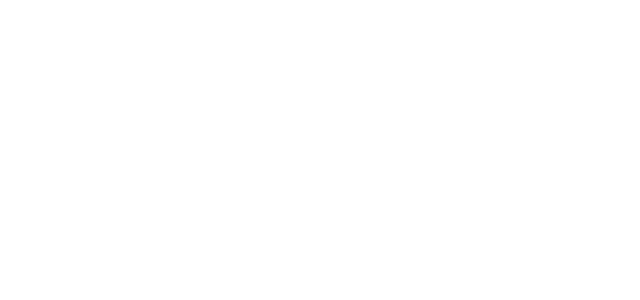
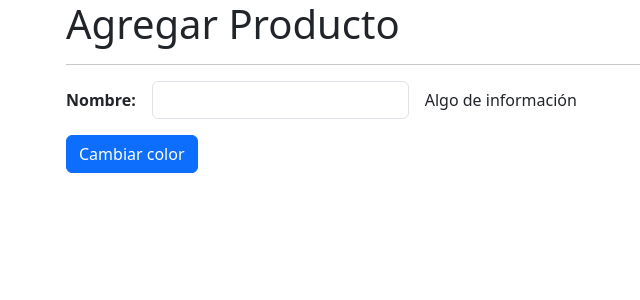
Before and after one commit to m4n50n/angular_signals_directives, an Angular app: page /products/product in a window 1280 px wide. Before the commit this address led to /. Shown: the top 300 px of the page, without its empty margins (16-656 px from the left). Built offline with nearby package versions, Linux system fonts and the light colour scheme.

Commit message:
Estructura de la aplicación

```diff
--- a/src/app/app-routing.module.ts
+++ b/src/app/app-routing.module.ts
@@ -1,7 +1,16 @@
 import { NgModule } from '@angular/core';
 import { RouterModule, Routes } from '@angular/router';
 
-const routes: Routes = [];
+const routes: Routes = [
+  {
+    path: "products",
+    loadChildren: () => import("./products/products.module").then(m => m.ProductsModule)
+  },
+  {
+    path: "**",
+    redirectTo: "products",
+  }
+];
 
 @NgModule({
   imports: [RouterModule.forRoot(routes)],
--- /dev/null
+++ b/src/app/products/page/product-page/product-page.component.html
@@ -0,0 +1,26 @@
+<h1>Agregar Producto</h1>
+<hr>
+
+<form>
+    <div class="row g-3 align-items-center mb-3">
+        <div class="col-auto">
+            <label class="fw-bold">Nombre:</label>
+        </div>
+
+        <div class="col-auto">
+            <input type="text" class="form-control">
+        </div>
+
+        <div class="col-auto">
+            <span>Algo de información</span>
+        </div>
+    </div>
+
+    <div class="row">
+        <div class="col">
+            <button class="btn btn-primary">
+                Cambiar color
+            </button>
+        </div>
+    </div>
+</form>
```
Also changed, not shown: src/app/products/page/product-page/product-page.component.ts (added, +9 -0 lines), src/app/products/products-routing.module.ts (added, +19 -0 lines), src/app/products/products.module.ts (added, +16 -0 lines), src/app/products/page/product-page/product-page.component.scss (added), 1 other file (tests, documents, lock files or other folders).
